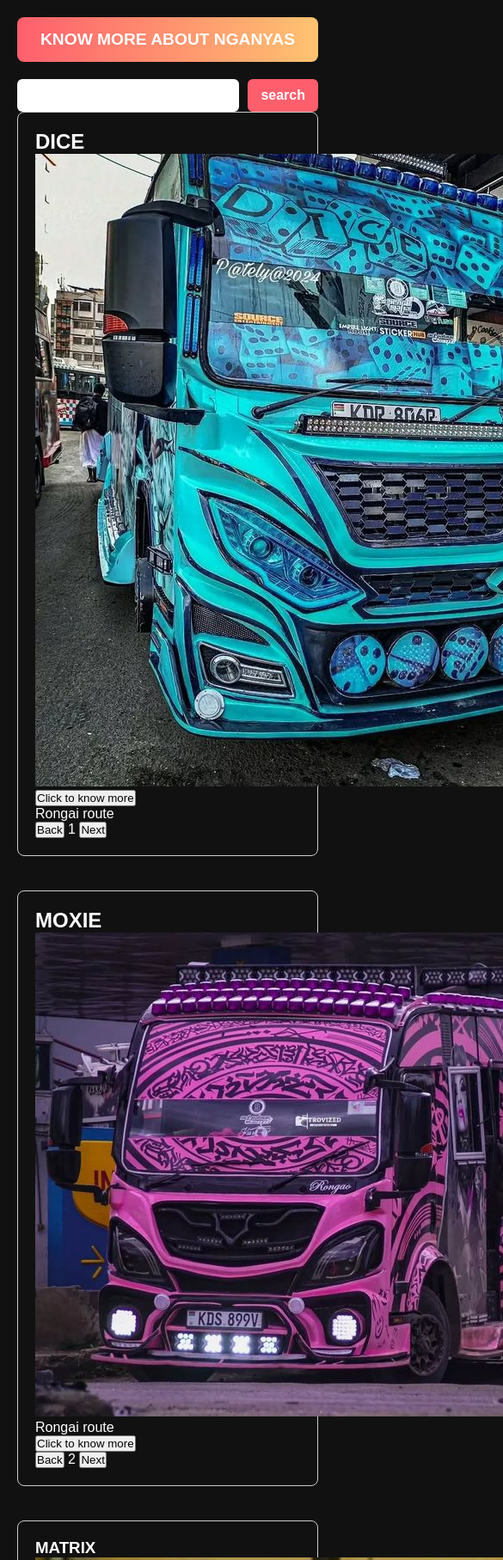
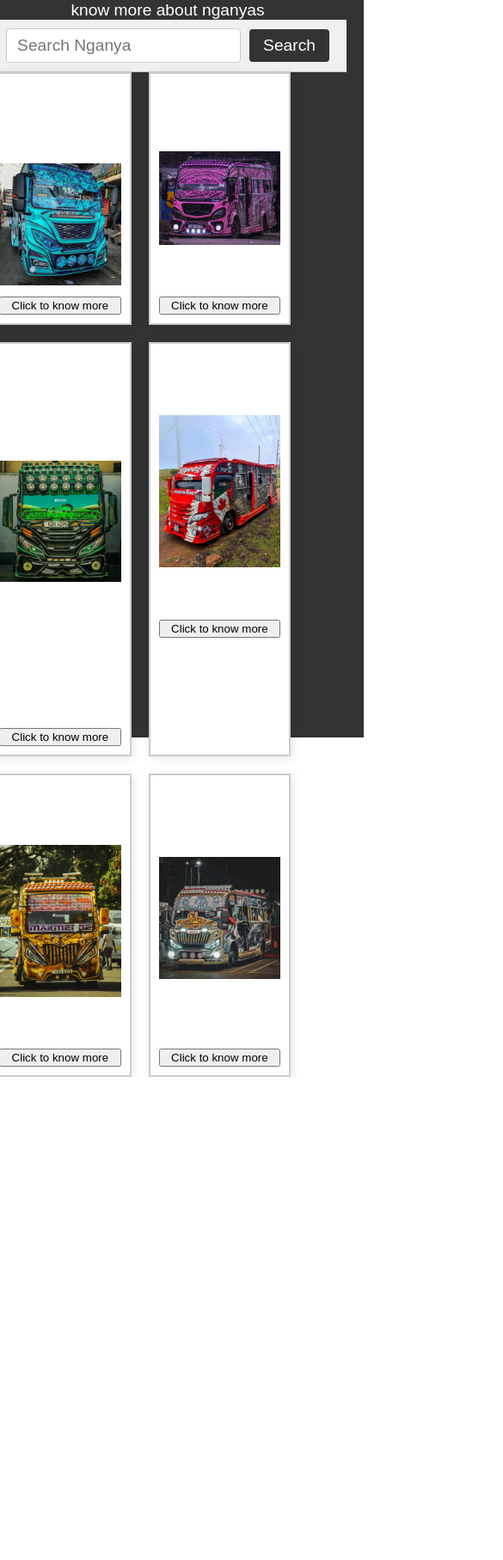
Before and after one commit to michaelkyalo/code-challenge-week-3, a website: page HTML/index.html in a window 390 px wide. Shown: the top 1815 px of the page at 86% size, 585 px wide, since content can reach past the window. After the commit the page ends 1253 px from the top, so only its background shows below. Drawn offline with Linux system fonts and the light colour scheme.

Commit message:
commit message

```diff
--- a/HTML/index.html
+++ b/HTML/index.html
@@ -9,52 +9,69 @@
 <body>
    <div id="top-bar">
         <span>know more about nganyas</span>
+    <div id="search-section">
+  <input id="nganya-search" type="text" placeholder="Search Nganya" />
+  <span>Search</span>
 </div>
-    <div id="search-section">
-<input type="text",placeholder="search">
-<span>search</span>
+  <meta name="description" content="Explore top Rongai Nganyas like Moxie, Matrix, Opposite, Uppercut, and John Wick.">
+    <div id="container">
+  <div id="nganya-wrapper">
+  <section class="A-Nganya dice">
+    <h1>DICE</h1>
+    <img src="../images/Dice 🎲.jpeg" alt="Dice image" />
+   <button onclick="toggleMoreInfo(this)">Click to know more</button>
+    <div class="moreInfo" style="display: none;">
+      <p><strong>Dice</strong> is a trendy nganya known for its colorful neon lighting, booming sound system and a polite crew it also comes with stunning interior which features a smoking machine</p>
   </div>
-    <div id ="All Nganyas"> </div>
-<section class="A-Nganya opposite">
-    <h1>DICE</h1>
-<img src="../images/Dice 🎲.jpeg"alt="Dice image ">
-    <button>Click to know more</button>
-    <P>Rongai route </P>
-    <div id="pagination">
-        <button>Back</button>
-        <span>1</span>
-        <button>Next</button>
+    </section>
+  <section class="A-Nganya moxie">
+    <h2>MOXIE</h2>
+    <img src="../images/Moxie 🔥.jpeg" alt="Moxie Image" />
+    <p>Rongai route</p>
+    <button onclick="toggleMoreInfo(this)">Click to know more</button>
+    <div class="moreInfo" style="display: none;">
+      <p><strong>Moxie</strong> is one of the fastest nganyas on the Rongai route with one of the best makes in kenya and stly themed for kenyan badies and also features many screens and neon ligthts and also volvo side mirrors</p>
+  </div>
+    </section>
+  <section class="A-Nganya matrix">
+    <h3>>MATRIX</h3>
+    <img src="../images/If you see a matatu ,you know it’s time for adventure.jpeg" alt="Matrix Image" />
+    <p>Rongai route</p>
+    <button onclick="toggleMoreInfo(this)">Click to know more</button>
+    <div class="moreInfo" style="display: none;">
+      <p><strong>Matrix</strong> is a high-speed nganya with bold styling and a theme of day today challenges with one of the best dressing drivers and polite one also feature 32inch screen on everyseat</p>
 </div>
   </section>
 
-<section class="A-Nganya moxie">
-    <h2>MOXIE</h2>
- <img src="../images/Moxie 🔥.jpeg" alt="Moxie Image">
+  <section class="A-Nganya opposite">
+    <h4>OPPOSITE</h4>
+    <img src="../images/Opposite 🔥.jpeg" alt="Opposite Image" />
     <p>Rongai route</p>
-    <button>Click to know more</button>
-    <div id="pagination">
-        <button>Back</button>
-        <span>2</span>
-        <button>Next</button>
+    <button onclick="toggleMoreInfo(this)">Click to know more</button>
+    <div class="moreInfo" style="display: none;"></div>
+      <p><strong>Opposite</strong> is a high-speed nganya with bold styling...</p>
+  </section>
+
+  <section class="A-Nganya uppercut">
+    <h5>UPPERCUT</h5>
+    <img src="../images/6b33b08f-225d-4936-b299-e8e16a9f52c1.jpeg" alt="Uppercut Image" />
+    <p>Rongai route</p>
+    <button onclick="toggleMoreInfo(this)">Click to know more</button>
+    <div class="moreInfo" style="display: none;">
+      <p><strong>Uppercut</strong> isboard services like playstation and fyam lights and the most reliable wifi services which is fast for clients</p>
     </div>
   </section>
 
-<section class="A-Nganya matrix">
-    <h3>MATRIX</h3>
-<img src="../images/If you see a matatu ,you know it’s time for adventure.jpeg" alt="Matatu image">
-<p> Rongai route</p>
-    <button>Click to know more</button>
-    <div id="pagination">
-        <button>Back</button>
-        <span>3</span>
-        <button>Next</button>
+  <section class="A-Nganya johnwick">
+    <h6>JOHNWICK</h6>
+    <img src="../images/JOHN WICK--BABA YAGA RONGAI FINEST.jpeg" alt="John Wick Image" />
+    <p>Rongai route</p>
+    <button onclick="toggleMoreInfo(this)">Click to know more</button>
+    <div class="moreInfo" style="display: none;">
+      <p><strong>John Wick</strong> is a movie themed nganya with the most expensive sound system worth 3million and an onboard dj setup also features buckect seats and very clean and commited divers also features on board playstation and redreshment drinks</p>
     </div>
   </section>
-
+</div>
   <script src="../js/index.js"></script>
 </body>
 </html>
-
-  <script src="../js/index.js"></script>
-</body>
-</html>
--- a/css/style.css
+++ b/css/style.css
@@ -1,64 +1,79 @@
+/* Reset default body margin */
+body {
+  margin: 0;
+  font-family: Arial, sans-serif;
+}
 
-* {
-    margin: 0;
-    padding: 0;
-    box-sizing: border-box;
-}
-body {
-    font-family: 'Arial', sans-serif;
-    background-color: #111;
-    color: #fff;
-    padding: 20px;
-}
+/* Top bar styling */
 #top-bar {
-    background: linear-gradient(90deg, #ff5f6d, #ffc371);
+  background-color: #333;
+  color: white;
   padding: 15px 20px;
   text-align: center;
   font-size: 1.2em;
-    font-weight: bold;
-    text-transform: uppercase;
-    border-radius: 8px;
-    margin-bottom: 20px;
 }
+
+/* Search section styling */
 #search-section {
+  background-color: #f0f0f0;
+  padding: 10px 20px;
+  display: flex;
+  align-items: center;
+  gap: 10px;
+  border-bottom: 1px solid #ccc;
+}
+
+/* Style input */
+#search-section input[type="text"] {
+  flex: 1;
+  padding: 8px 12px;
+  font-size: 1em;
+  border: 1px solid #ccc;
+  border-radius: 4px;
+}
+
+/* Style span (search button text) */
+#search-section span {
+  background-color: #333;
+  color: white;
+  padding: 8px 16px;
+  border-radius: 4px;
+  cursor: pointer;
+}
+
+/* Make body take full viewport */
+body {
+  margin: 0;
+  padding: 0;
+  height: 100vh;
   display: flex;
   justify-content: center;
   align-items: center;
-    gap: 10px;
 }
-#search-section input[type="text"] {
-    padding: 10px 15px;
-    border: none;
-    border-radius: 6px;
-    width: 300px;
-    font-size: 1em;
-    outline: none;
+
+/* Container grid setup */
+#nganya-wrapper {
+  display: grid;
+  grid-template-columns: repeat(2, 1fr); /* 2 columns */
+  grid-template-rows: repeat(3, 1fr);    /* 3 rows */
+  gap: 20px;
+  width: 90vw;
+  height: 90vh;
 }
-#search-section span {
-    background-color: #ff5f6d;
-    color: #fff;
-    padding: 10px 15px;
-    border-radius: 6px;
-    cursor: pointer;
-    font-weight: bold;
-    transition: background 0.3s ease;
+
+/* Style each section (Nganya card) */
+.A-Nganya {
+  border: 2px solid #ccc;
+  padding: 10px;
+  box-shadow: 2px 2px 10px rgba(0,0,0,0.1);
+  display: flex;
+  flex-direction: column;
+  justify-content: space-between;
+  background-color: #fff;
 }
-#search-section span:hover {
-    background-color: #e24c59;
+.A-Nganya img {
+  width: 100%;
+  height: auto;
+  max-height: 200px;
+  object-fit: cover;
 }
-#All-Nganyas{
-padding: 10px;
-flex-wrap: wrap;
-}
-.moxie,
-.matrix {
-    text-align: left;
-    margin-left: 0;
-    padding-left: 20px; /* optional for spacing */
-}
-.A-Nganya {
-    margin-bottom: 40px; /* Adds vertical space between each section */
-    padding: 20px; /* Optional: adds inner spacing */
-    border: 1px solid #ccc; /* Optional: for visual separation */
-    border-radius: 8px;     /* Optional: rounded corners */
-}
--- a/js/index.js
+++ b/js/index.js
@@ -1,25 +1,31 @@
-let page= 1 ;
+document.addEventListener("DOMContentLoaded", function () {
+  const searchInput = document.getElementById('nganya-search');
+  const nganyaSections = document.querySelectorAll('.A-Nganya');
 
-let paginationEl=document.getElementById("pagination");
+  window.toggleMoreInfo = function (button) {
+    const section = button.closest('.A-Nganya');
+    const infoDiv = section.querySelector('.moreInfo');
 
-let paginationBtns = paginationEl.getElementsByTagName("button");
-console.log("paginationBtns")
-paginationBtns[0].addEventListener("click",goBack);
-paginationBtns[1].addEventListener("click",goFoward);
-function goBack(){
-    console.log("Back")
-    if(page=1){
-    return;
-    }
-    page=page -1;
-    updatePage();
-}
-function goFoward(){
-console.log("goFoward")
-page = page+1
-}
-function updatePage(){
-    let span= paginationEl.getElementsByTagName("span")[0];
-    span.innerText = page;
-}
-<img src="../images/If you see a matatu ,you know it’s time for adventure.jpeg" alt="Matatu image"></img>
+    if (!infoDiv) return;
+
+    const isVisible = infoDiv.style.display === "block";
+    infoDiv.style.display = isVisible ? "none" : "block";
+    button.textContent = isVisible ? "Click to know more" : "Click to show less";
+  };
+
+
+  searchInput.addEventListener('input', function () {
+    const query = this.value.toLowerCase();
+
+    nganyaSections.forEach(section => {
+      const heading = section.querySelector('h1,h2,h3,h4,h5,h6');
+      const title = heading ? heading.textContent.toLowerCase() : '';
+      const description = section.querySelector('.moreInfo')?.textContent.toLowerCase() || '';
+      const classes = section.className.toLowerCase();
+
+      const matches = title.includes(query) || description.includes(query) || classes.includes(query);
+
+      section.style.display = matches ? 'block' : 'none';
+    });
+  });
+});
```
Also changed, not shown: server.js (+24 -0 lines), images/6b33b08f-225d-4936-b299-e8e16a9f52c1.jpeg (added), images/JOHN WICK--BABA YAGA RONGAI FINEST.jpeg (added), images/Opposite 🔥.jpeg (added), 1 other file. Lines whose indentation alone changed are shown as unchanged.
